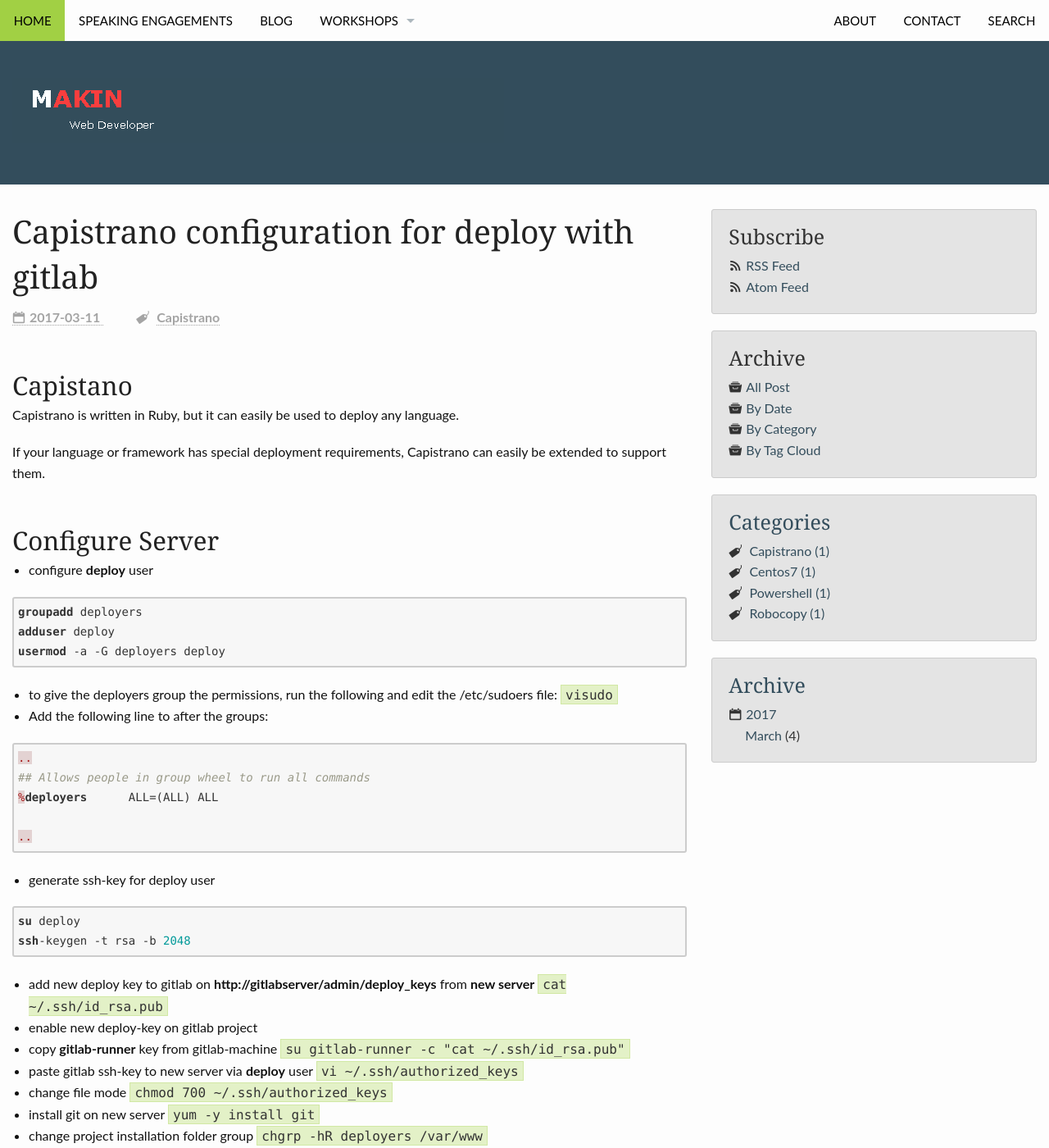
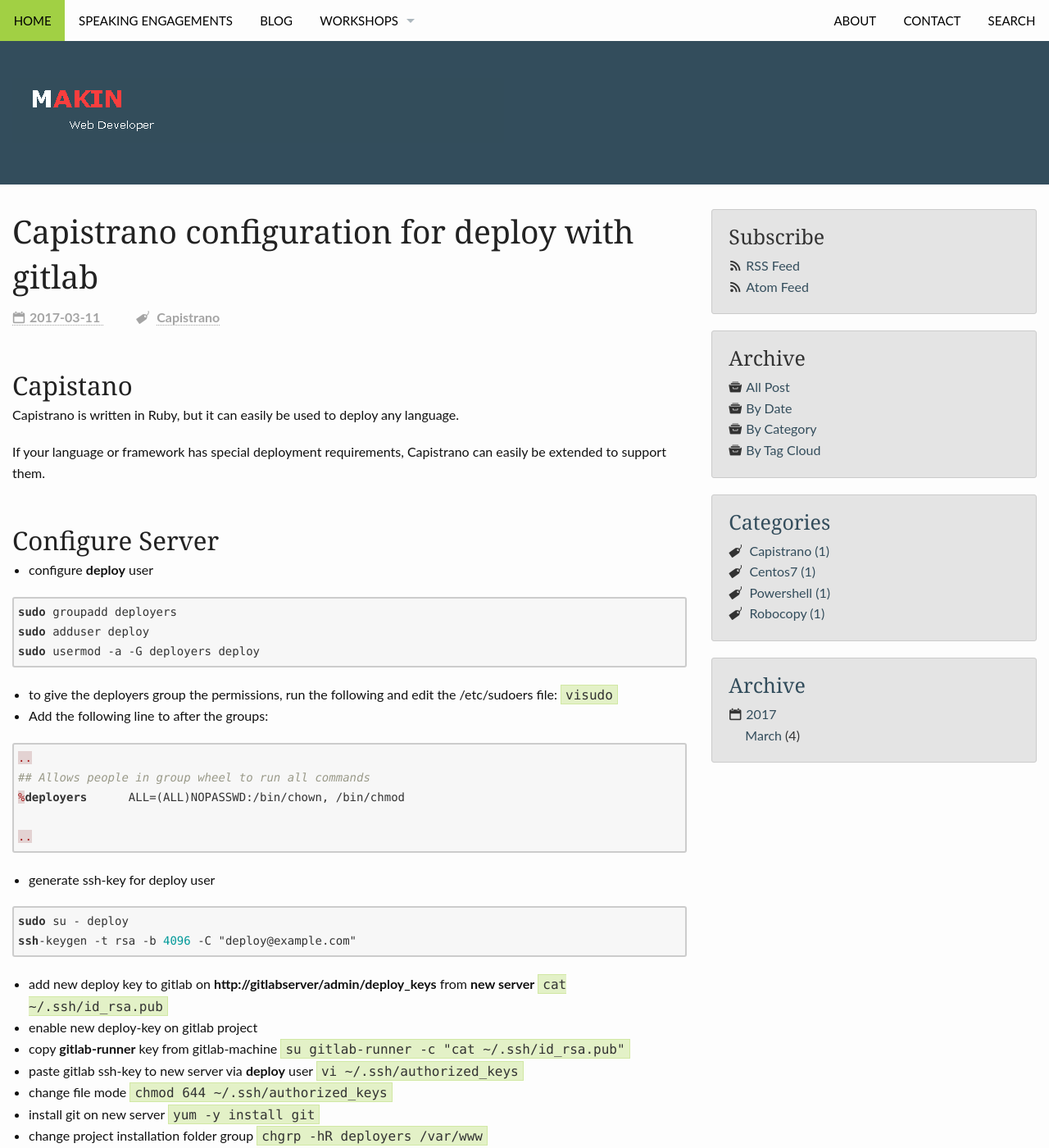
Before and after one commit to makinuk/makinuk.github.io, a Jekyll site: the page built from _posts/2017/2017-03-11-Capistrano-Configuration-for-deploy-with-gitlab.md, in a window 1280 px wide and 1400 px high. Shown: the whole window at 82% size. Built offline with Jekyll 4.4.1, drawn with Linux system fonts in a browser that asks for light colours; nearby versions of some CDN libraries; comment, search, counter and statistics services are not loaded.

Commit message:
Update 2017-03-11-Capistrano-Configuration-for-deploy-with-gitlab.md

````diff
--- a/_posts/2017/2017-03-11-Capistrano-Configuration-for-deploy-with-gitlab.md
+++ b/_posts/2017/2017-03-11-Capistrano-Configuration-for-deploy-with-gitlab.md
@@ -22,9 +22,9 @@ If your language or framework has special deployment requirements, Capistrano ca
 - configure **deploy** user
 
 ```ssh
-groupadd deployers
-adduser deploy
-usermod -a -G deployers deploy
+sudo groupadd deployers
+sudo adduser deploy
+sudo usermod -a -G deployers deploy
 ```
 - to give the deployers group the permissions, run the following and edit the /etc/sudoers file: `visudo`
 - Add the following line to after the groups:
@@ -32,7 +32,7 @@ usermod -a -G deployers deploy
 ```ssh
 ..
 ## Allows people in group wheel to run all commands
-%deployers      ALL=(ALL) ALL
+%deployers      ALL=(ALL)NOPASSWD:/bin/chown, /bin/chmod
 
 ..
 ```
@@ -40,15 +40,15 @@ usermod -a -G deployers deploy
 - generate ssh-key for deploy user
 
 ```ssh
-su deploy
-ssh-keygen -t rsa -b 2048
+sudo su - deploy
+ssh-keygen -t rsa -b 4096 -C "deploy@example.com"
 ```
 
 - add new deploy key to gitlab on **http://gitlabserver/admin/deploy_keys** from **new server** `cat ~/.ssh/id_rsa.pub`
 - enable new deploy-key on gitlab project
 - copy **gitlab-runner** key from gitlab-machine `su gitlab-runner -c "cat ~/.ssh/id_rsa.pub"`
 - paste gitlab ssh-key to new server via **deploy** user `vi ~/.ssh/authorized_keys`
-- change file mode `chmod 700 ~/.ssh/authorized_keys`
+- change file mode `chmod 644 ~/.ssh/authorized_keys`
 - install git on new server `yum -y install git`
 - change project installation folder group `chgrp -hR deployers /var/www`
 - change project installation folder permission `chmod 775 -R /var/www`
````
